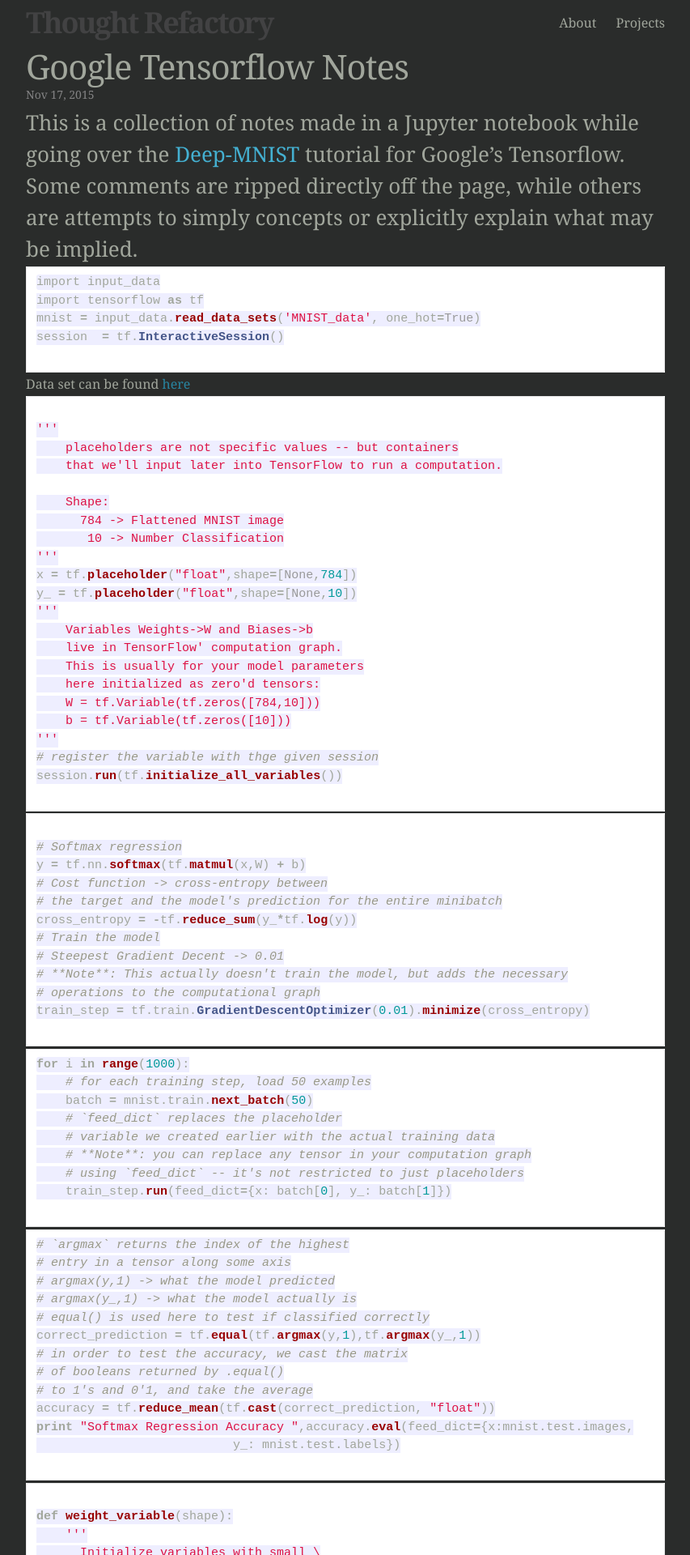
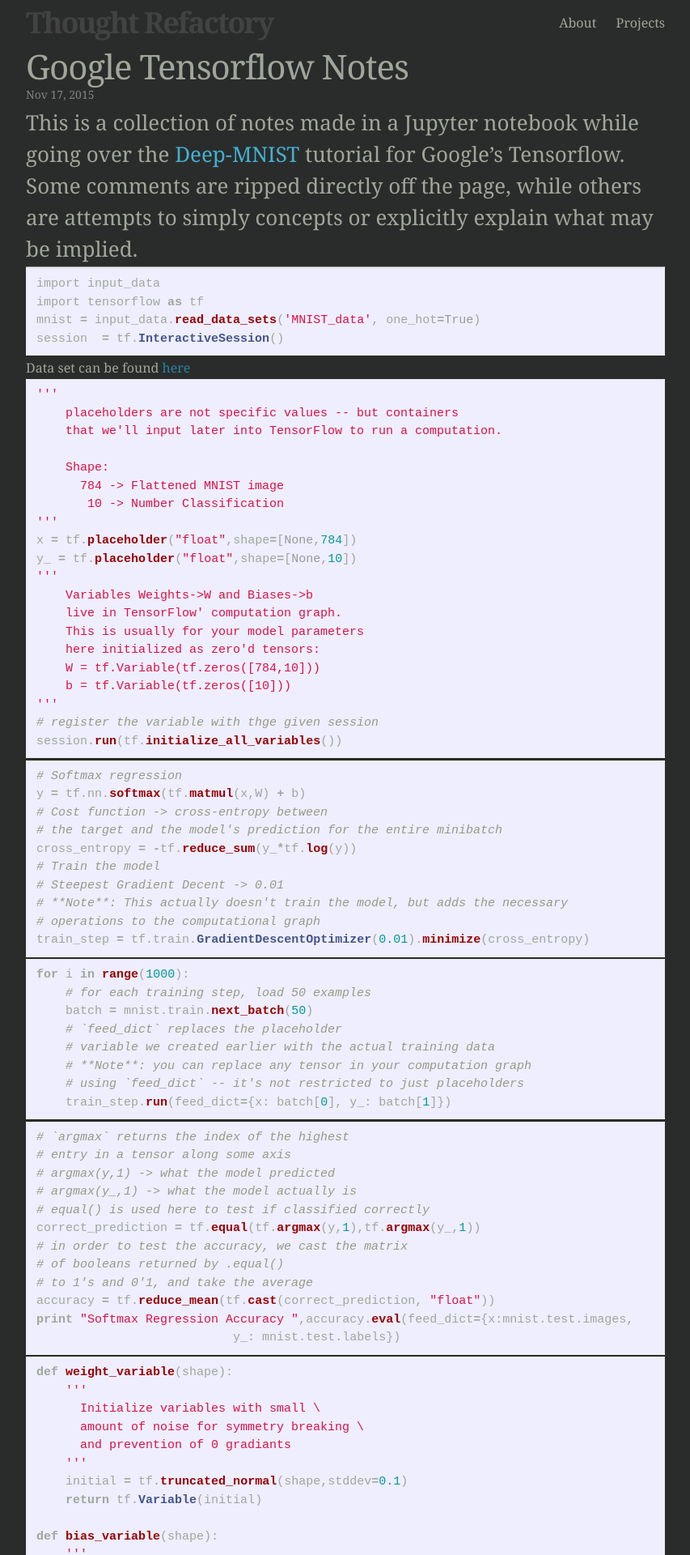
Before and after one commit to washt/washt.github.io, a Jekyll site: the page built from _posts/2015-11-17-Google-Tensorflow-Notes.markdown, in a window 1280 px wide. Shown: the top 1920 px of the page at 81% size, without its empty margins (213-1066 px from the left). Built offline with Jekyll 4.4.1, drawn with Linux system fonts in a browser that asks for light colours.

Commit message:
Fixed syntax highlighting

````diff
--- a/_posts/2015-11-17-Google-Tensorflow-Notes.markdown
+++ b/_posts/2015-11-17-Google-Tensorflow-Notes.markdown
@@ -6,18 +6,18 @@
 ---
 
 ### This is a collection of notes made in a Jupyter notebook while going over the [Deep-MNIST](http://tensorflow.org/tutorials/mnist/pros/index.md) tutorial for Google's Tensorflow. Some comments are ripped directly off the page, while others are attempts to simply concepts or explicitly explain what may be implied.
+---------
 
-
-``` python
+{% highlight Python %}
 import input_data
 import tensorflow as tf
 mnist = input_data.read_data_sets('MNIST_data', one_hot=True)
 session  = tf.InteractiveSession()
+{% endhighlight %}
 
-```
 Data set can be found [here]()
 
-``` python
+{% highlight Python %}
 
 '''
     placeholders are not specific values -- but containers
@@ -40,10 +40,10 @@
 # register the variable with thge given session
 session.run(tf.initialize_all_variables())
 
-```
+{% endhighlight %}
 
 
-``` python
+{% highlight Python %}
 
 # Softmax regression
 y = tf.nn.softmax(tf.matmul(x,W) + b)
@@ -56,10 +56,11 @@
 # operations to the computational graph
 train_step = tf.train.GradientDescentOptimizer(0.01).minimize(cross_entropy)
 
-```
+{% endhighlight %}
 
 
-``` python
+{% highlight Python %}
+
 for i in range(1000):
     # for each training step, load 50 examples
     batch = mnist.train.next_batch(50)
@@ -69,9 +70,9 @@
     # using `feed_dict` -- it's not restricted to just placeholders
     train_step.run(feed_dict={x: batch[0], y_: batch[1]})
 
-```
+{% endhighlight %}
 
-``` python
+{% highlight Python %}
 # `argmax` returns the index of the highest
 # entry in a tensor along some axis
 # argmax(y,1) -> what the model predicted
@@ -85,9 +86,10 @@
 print "Softmax Regression Accuracy ",accuracy.eval(feed_dict={x:mnist.test.images,
                            y_: mnist.test.labels})
 
-```
+{% endhighlight %}
 
-``` python
+
+{% highlight Python %}
 
 def weight_variable(shape):
     '''
@@ -121,10 +123,10 @@
     return tf.nn.max_pool(x,ksize=[1,2,2,1],
                           strides=[1,2,2,1],padding='SAME')
 
-```
+{% endhighlight %}
 
 
-``` python
+{% highlight Python %}
 
 # First Convolutional Layer
 W_conv1 = weight_variable([5,5,1,32])
@@ -135,10 +137,10 @@
 h_conv1 = tf.nn.relu(conv2d(x_image,W_conv1) + b_conv1)
 h_pool1 = max_pool_2x2(h_conv1)
 
-```
+{% endhighlight %}
 
 
-``` python
+{% highlight Python %}
 
 # Second Convolutional Layer -
 # 64 Features per 5x5 patch
@@ -148,10 +150,10 @@
 h_conv2 = tf.nn.relu(conv2d(h_pool1,W_conv2) + b_conv2)
 h_pool2 = max_pool_2x2(h_conv2)
 
-```
+{% endhighlight %}
 
 
-``` python
+{% highlight Python %}
 
 # Densely Connected Layer
 # Reduce image to 7x7, add a fully-connected layer w/
@@ -165,10 +167,10 @@
 h_pool2_flat = tf.reshape(h_pool2,[-1,7 * 7 * 64])
 h_fc1 = tf.nn.relu(tf.matmul(h_pool2_flat,W_fc1) + b_fc1)
 
-```
+{% endhighlight %}
 
 
-``` python
+{% highlight Python %}
 
 # Dropout
 # Since our densly connected layer is prone
@@ -181,19 +183,19 @@
 # scales and masks neuron outputs, so Dropout reduced to one line of code:
 h_fc1_drop = tf.nn.dropout(h_fc1,keep_prob)
 
-```
+{% endhighlight %}
 
 
-``` python
+{% highlight Python %}
 
 # Readout Layer - softmax
 W_fc2 = weight_variable([1024,10])
 b_fc2 = bias_variable([10])
 y_conv = tf.nn.softmax(tf.matmul(h_fc1_drop, W_fc2) + b_fc2)
 
-```
+{% endhighlight %}
 
-``` python
+{% highlight Python %}
 
 '''
     Pretty similar to the Sofmax network save an improved ADAM opimizer
@@ -217,4 +219,4 @@
         x:mnist.test.images,y_:mnist.test.labels, keep_prob:1.0
     })
 
-```
+{% endhighlight %}
````
